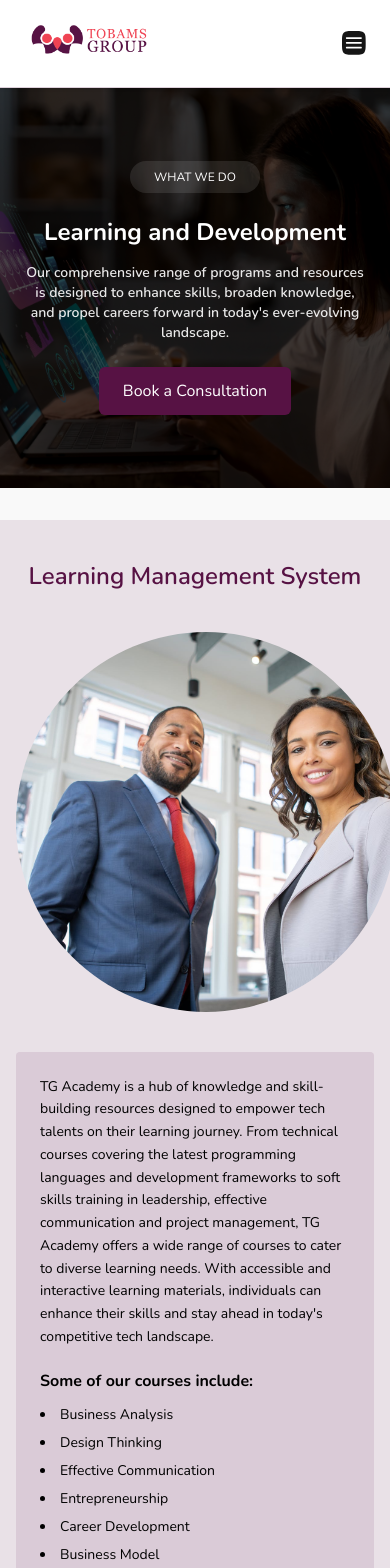
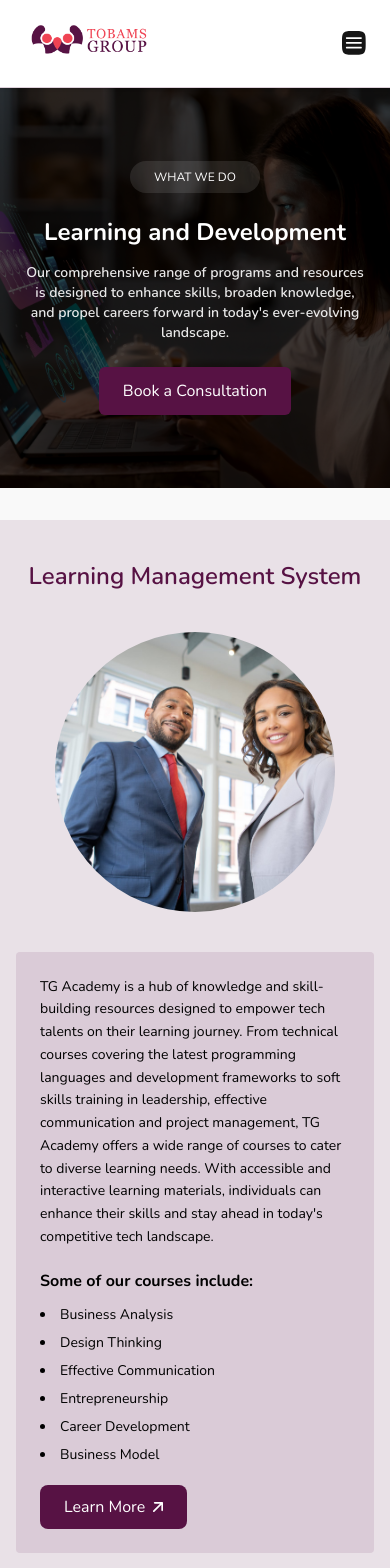
Before and after one commit to Fejiro-tech/Tobams-frontend-assessment, a Next.js app: page / in a window 390 px wide. Shown: the top 1568 px of the page. Built offline with nearby package versions, Linux system fonts and the light colour scheme.

Commit message:
fixed overflowing image on learningManaement component

```diff
--- a/app/components/LearningManagement.jsx
+++ b/app/components/LearningManagement.jsx
@@ -19,7 +19,7 @@ const LearningManagement = () => {
       Learning Management System
     </h2>
 
-    <figure className="w-[380px] h-[380px] md:w-[500px] md:h-[500px] mx-auto lg:mx-0 relative shrink-0">
+    <figure className="w-[280px] h-[280px] sm:w-[320px] sm:h-[320px] md:w-[380px] md:h-[380px] lg:w-[500px] lg:h-[500px] mx-auto lg:mx-0 relative shrink-0">
       <Image
         src="/image1.jpg"
         fill
@@ -28,7 +28,7 @@ const LearningManagement = () => {
       />
     </figure>
 
-    <article className="w-full  flex flex-col gap-6 ">
+    <article className="w-full max-w-3xl  flex flex-col gap-6 ">
       <h2 className="hidden md:block text-[#571244] text-[40px] font-semibold">
         Learning Management System
       </h2>
```
